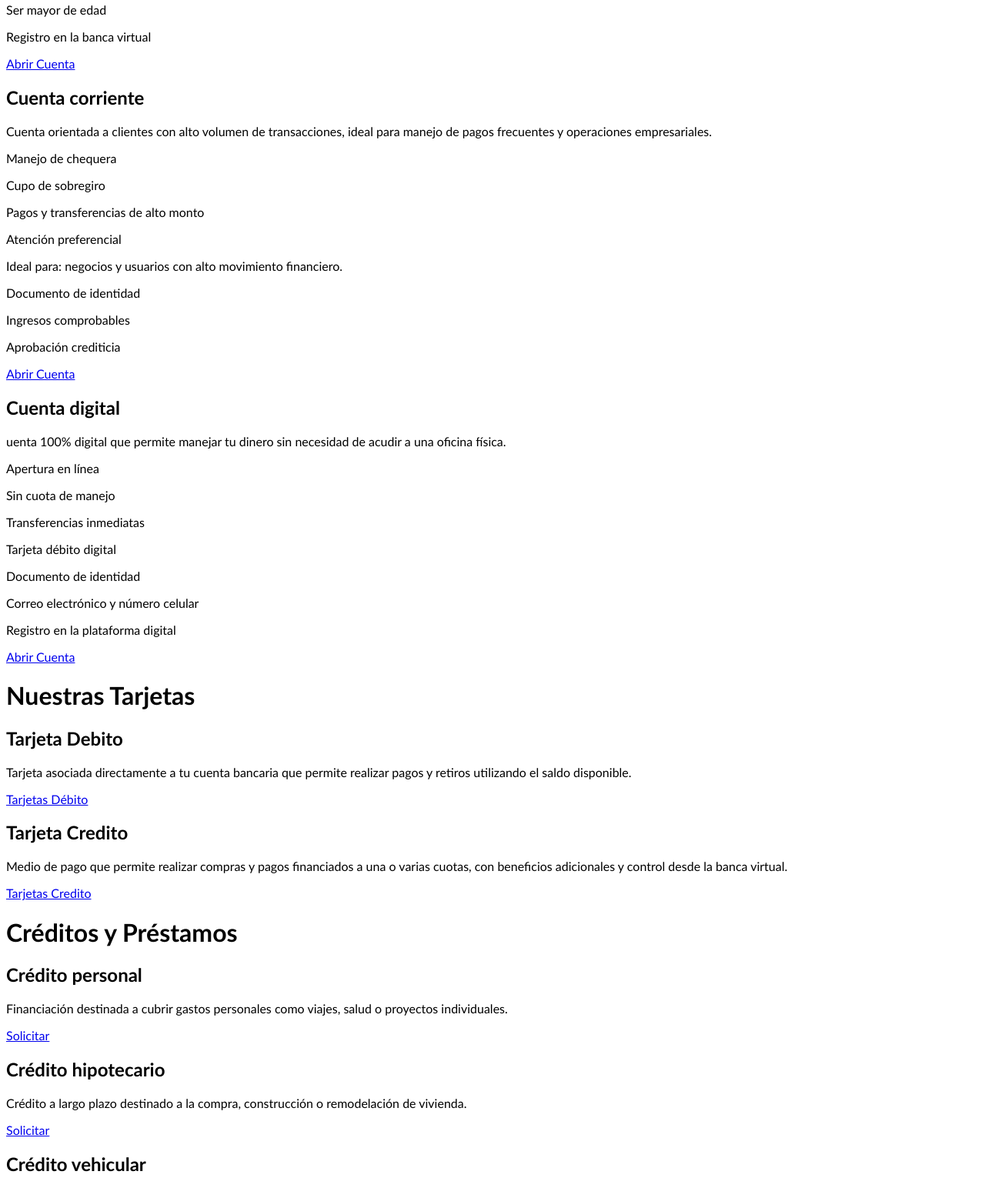
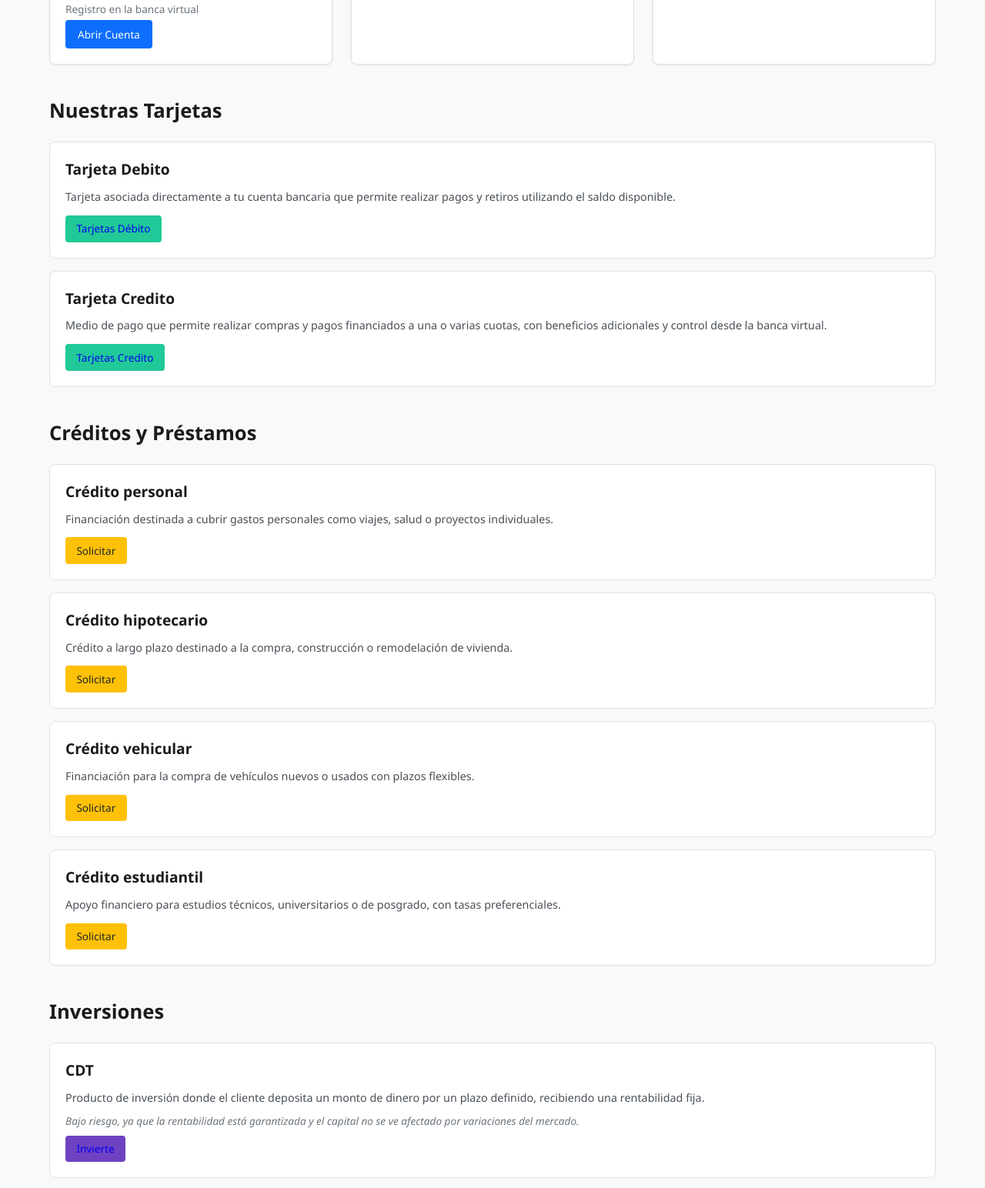
Before and after one commit to Angelux331/Banca-Web, a plain HTML site: page index.html in a window 1280 px wide. Shown: the part 591-2135 px from the top of the page at 77% size. Drawn offline with Linux system fonts and the light colour scheme.

Commit message:
proyecto

```diff
--- a/styles/style.css
+++ b/styles/style.css
@@ -1,3 +1,370 @@
+/* Reset básico y tipografía */
+* {
+  box-sizing: border-box;
+  margin: 0;
+  padding: 0;
+}
+
 body {
-  font-family:'Gill Sans', 'Gill Sans MT', Calibri, 'Trebuchet MS', sans-serif
+  font-family: "Segoe UI", system-ui, -apple-system, sans-serif;
+  background-color: #f8f9fa;
+  color: #212529;
+  line-height: 1.6;
 }
+
+/* Header */
+header {
+  background-color: #ffffff;
+  box-shadow: 0 1px 3px rgba(0, 0, 0, 0.1);
+  position: sticky;
+  top: 0;
+  z-index: 10;
+}
+
+.headerpro {
+  max-width: 1200px;
+  margin: 0 auto;
+  padding: 1rem 1.5rem;
+  display: flex;
+  justify-content: space-between;
+  align-items: center;
+}
+
+.headerpro h1 {
+  font-size: 1.5rem;
+  font-weight: 600;
+  color: #0d6efd;
+}
+
+.headerpro nav ul {
+  display: flex;
+  gap: 1.5rem;
+  list-style: none;
+}
+
+.headerpro nav a {
+  text-decoration: none;
+  color: #495057;
+  font-size: 0.95rem;
+  font-weight: 500;
+  transition: color 0.2s ease;
+}
+
+.headerpro nav a:hover {
+  color: #0d6efd;
+}
+
+/* Contenido principal */
+body > div {
+  max-width: 1200px;
+  margin: 0 auto;
+  padding: 2rem 1.5rem;
+}
+
+body > div h1 {
+  font-size: 1.8rem;
+  font-weight: 600;
+  margin-bottom: 1.2rem;
+  color: #1a1a1a;
+}
+
+/* Sección de productos (cuentas) */
+#cuentas {
+  display: grid;
+  grid-template-columns: repeat(auto-fit, minmax(300px, 1fr));
+  gap: 1.5rem;
+  margin-bottom: 2.5rem;
+}
+
+.cuenta {
+  background-color: #ffffff;
+  border: 1px solid #dee2e6;
+  border-radius: 8px;
+  padding: 1.25rem;
+  box-shadow: 0 1px 3px rgba(0, 0, 0, 0.08);
+}
+
+.cuenta h1,
+.cuenta h2 {
+  font-size: 1.3rem;
+  font-weight: 600;
+  margin-bottom: 0.6rem;
+  color: #1a1a1a;
+}
+
+.cuenta .descripcion {
+  font-size: 0.9rem;
+  color: #495057;
+  margin-bottom: 0.8rem;
+}
+
+.cuenta .beneficios,
+.cuenta .requisitos {
+  font-size: 0.85rem;
+  color: #6c757d;
+  margin: 0.2rem 0;
+}
+
+.cuenta span {
+  display: block;
+  font-size: 0.85rem;
+  color: #6c757d;
+  margin: 0.6rem 0 0.8rem 0;
+  font-style: italic;
+}
+
+.cuenta .boton {
+  display: inline-block;
+  font-size: 0.85rem;
+  font-weight: 500;
+  text-decoration: none;
+  padding: 0.5rem 1rem;
+  border-radius: 4px;
+  background-color: #0d6efd;
+  color: #ffffff;
+  border: none;
+  cursor: pointer;
+  transition: background-color 0.2s ease;
+}
+
+.cuenta .boton:hover {
+  background-color: #0b5ed7;
+}
+
+/* Tarjetas */
+#tarjetas {
+  margin-bottom: 2.5rem;
+}
+
+#tarjetas h1 {
+  font-size: 1.6rem;
+  margin-bottom: 1.2rem;
+}
+
+.tarjetastipo {
+  background-color: #ffffff;
+  border: 1px solid #dee2e6;
+  border-radius: 8px;
+  padding: 1.25rem;
+  margin-bottom: 1rem;
+}
+
+.tarjetastipo h2 {
+  font-size: 1.2rem;
+  font-weight: 600;
+  margin-bottom: 0.5rem;
+  color: #1a1a1a;
+}
+
+
+
+.tarjetastipo p {
+  font-size: 0.9rem;
+  color: #495057;
+  margin-bottom: 0.8rem;
+}
+
+.tarjetastipo .boton {
+  font-size: 0.85rem;
+  padding: 0.4rem 0.9rem;
+  background-color: #20c997;
+  border-radius: 4px;
+}
+
+.tarjetastipo .boton:hover {
+  background-color: #198754;
+}
+
+/* Créditos y préstamos */
+#prestamos {
+  margin-bottom: 2.5rem;
+}
+
+#prestamos h1 {
+  font-size: 1.6rem;
+  margin-bottom: 1.2rem;
+}
+
+.creditos {
+  background-color: #ffffff;
+  border: 1px solid #dee2e6;
+  border-radius: 8px;
+  padding: 1.25rem;
+  margin-bottom: 1rem;
+}
+
+.creditos h2 {
+  font-size: 1.2rem;
+  font-weight: 600;
+  margin-bottom: 0.5rem;
+  color: #1a1a1a;
+}
+
+.creditos p {
+  font-size: 0.9rem;
+  color: #495057;
+  margin-bottom: 0.8rem;
+}
+
+.creditos .boton {
+  font-size: 0.85rem;
+  padding: 0.4rem 0.9rem;
+  background-color: #ffc107;
+  border-radius: 4px;
+  color: #212529;
+}
+
+.creditos .boton:hover {
+  background-color: #e0a800;
+}
+
+/* Inversiones */
+#inversiones {
+  margin-bottom: 2.5rem;
+}
+
+#inversiones h1 {
+  font-size: 1.6rem;
+  margin-bottom: 1.2rem;
+}
+
+.tipoinversion {
+  background-color: #ffffff;
+  border: 1px solid #dee2e6;
+  border-radius: 8px;
+  padding: 1.25rem;
+  margin-bottom: 1rem;
+}
+
+.tipoinversion h2 {
+  font-size: 1.2rem;
+  font-weight: 600;
+  margin-bottom: 0.5rem;
+  color: #1a1a1a;
+}
+
+.tipoinversion p {
+  font-size: 0.9rem;
+  color: #495057;
+  margin-bottom: 0.5rem;
+}
+
+.tipoinversion .riego {
+  font-size: 0.85rem;
+  color: #6c757d;
+  margin-top: 0.4rem;
+  font-style: italic;
+}
+
+.tipoinversion .boton {
+  font-size: 0.85rem;
+  padding: 0.4rem 0.9rem;
+  background-color: #6f42c1;
+  border-radius: 4px;
+}
+
+.tipoinversion .boton:hover {
+  background-color: #5e35b1;
+}
+
+/* FAQ */
+#FAQ {
+  background-color: #ffffff;
+  border: 1px solid #dee2e6;
+  border-radius: 8px;
+  padding: 1.5rem;
+  margin-bottom: 2.5rem;
+}
+
+#FAQ h2 {
+  font-size: 1.1rem;
+  font-weight: 600;
+  margin-bottom: 0.4rem;
+  color: #1a1a1a;
+}
+
+#FAQ p {
+  font-size: 0.9rem;
+  color: #495057;
+  margin-bottom: 1rem;
+}
+
+/* Educación financiera */
+body > div > h1:nth-of-type(2) {
+  font-size: 1.6rem;
+  margin-bottom: 1.2rem;
+}
+
+body > div > h2 {
+  font-size: 1.2rem;
+  font-weight: 600;
+  margin: 1rem 0 0.4rem 0;
+  color: #1a1a1a;
+}
+
+body > div > p {
+  font-size: 0.9rem;
+  color: #495057;
+  margin-bottom: 0.8rem;
+}
+
+/* Footer */
+footer {
+  background-color: #f1f3f5;
+  border-top: 1px solid #dee2e6;
+  padding: 2rem 1.5rem;
+  margin-top: 2rem;
+}
+
+footer h1 {
+  font-size: 1.3rem;
+  font-weight: 600;
+  color: #1a1a1a;
+  margin-bottom: 0.8rem;
+}
+
+footer h2 {
+  font-size: 1rem;
+  font-weight: 500;
+  color: #495057;
+  margin-bottom: 0.6rem;
+}
+
+footer ul {
+  list-style: none;
+  margin-bottom: 1rem;
+}
+
+footer li {
+  font-size: 0.85rem;
+  margin-bottom: 0.4rem;
+}
+
+footer a {
+  text-decoration: none;
+  color: #0d6efd;
+  font-size: 0.85rem;
+  transition: color 0.2s ease;
+}
+
+footer a:hover {
+  color: #0b5ed7;
+}
+
+footer > p {
+  font-size: 0.8rem;
+  color: #6c757d;
+}
+
+/* Botones genéricos (reutilizados) */
+.boton {
+  display: inline-block;
+  text-decoration: none;
+  font-weight: 500;
+  border-radius: 4px;
+  transition: background-color 0.2s ease, transform 0.1s ease;
+}
+
+.boton:hover {
+  transform: translateY(-1px);
+}
```
Also changed, not shown: index.html (line endings or trailing spaces).
